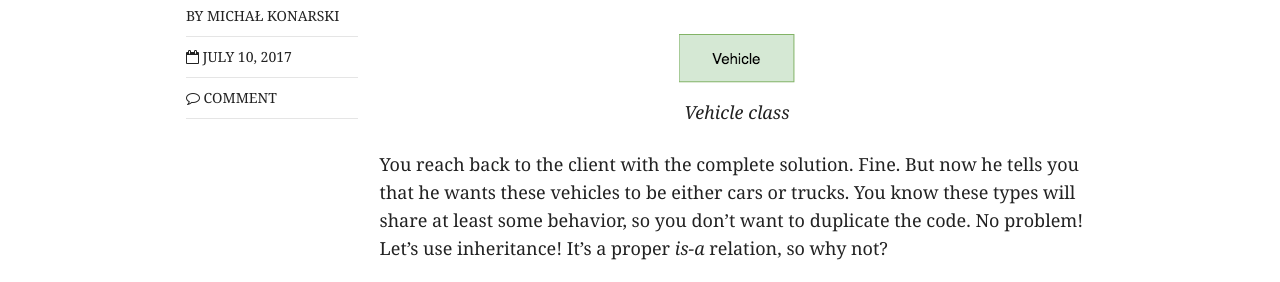
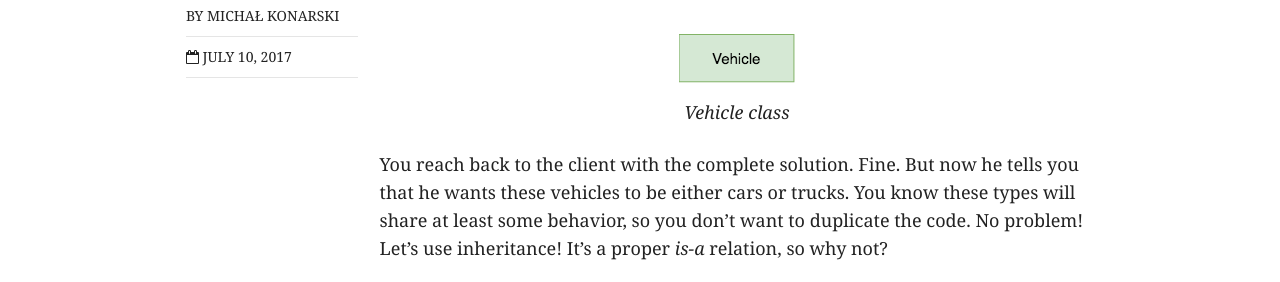
Before and after one commit to mjkonarski/mjkonarski.github.io, a Jekyll site: the page built from _posts/2017-07-10-how-to-avoid-inheritance-in-ruby.md, in a window 1280 px wide and 900 px high. Shown: the part 385-667 px from the top of the window. Built offline with Jekyll 4.4.1, drawn with Linux system fonts in a browser that asks for light colours; nearby versions of some CDN libraries; comment, search, counter and statistics services are not loaded; some of the changed text lies outside the part shown.

Commit message:
Hide disqus in unpublished posts

```diff
--- a/_layouts/post.html
+++ b/_layouts/post.html
@@ -37,13 +37,13 @@
         <span class="author vcard">By <span class="fn">{{ author.name }}</span></span>
         <span class="entry-date date published"><time datetime="{{ page.date | date_to_xmlschema }}"><i class="fa fa-calendar-o"></i> {{ page.date | date: "%B %d, %Y" }}</time></span>
         {% if page.modified %}<span class="entry-date date modified"><time datetime="{{ page.modified }}"><i class="fa fa-pencil"></i> {{ page.modified | date: "%B %d, %Y" }}</time></span>{% endif %}
-        {% if site.owner.disqus-shortname and page.comments or site.comments %}<span class="entry-comments"><i class="fa fa-comment-o"></i> <a href="#disqus_thread">Comment</a></span>{% endif %}
+        {% if page.published and site.owner.disqus-shortname and page.comments or site.comments %}<span class="entry-comments"><i class="fa fa-comment-o"></i> <a href="#disqus_thread">Comment</a></span>{% endif %}
         {% if page.share %}{% include social-share.html %}{% endif %}
         {% if page.ads == true %}{% include ad-sidebar.html %}<!-- /.google-ads -->{% endif %}
       </footer>
       <div class="entry-content">
         {{ content }}
-        {% if site.owner.disqus-shortname and page.comments or site.comments %}
+        {% if page.published and site.owner.disqus-shortname and page.comments or site.comments %}
           <div id="disqus_thread"></div><!-- /#disqus_thread -->
           {% include disqus-comments.html %}
         {% endif %}
```
